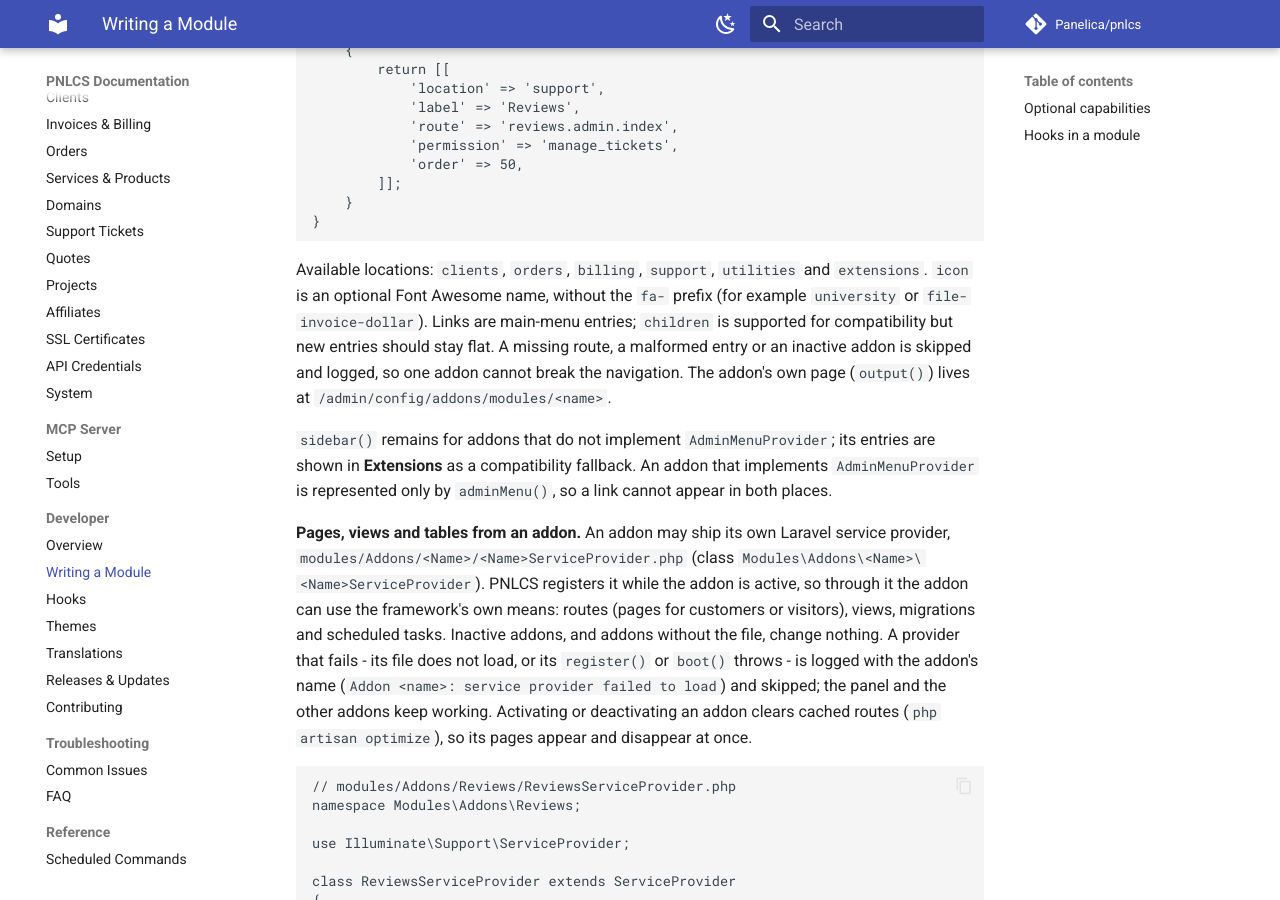
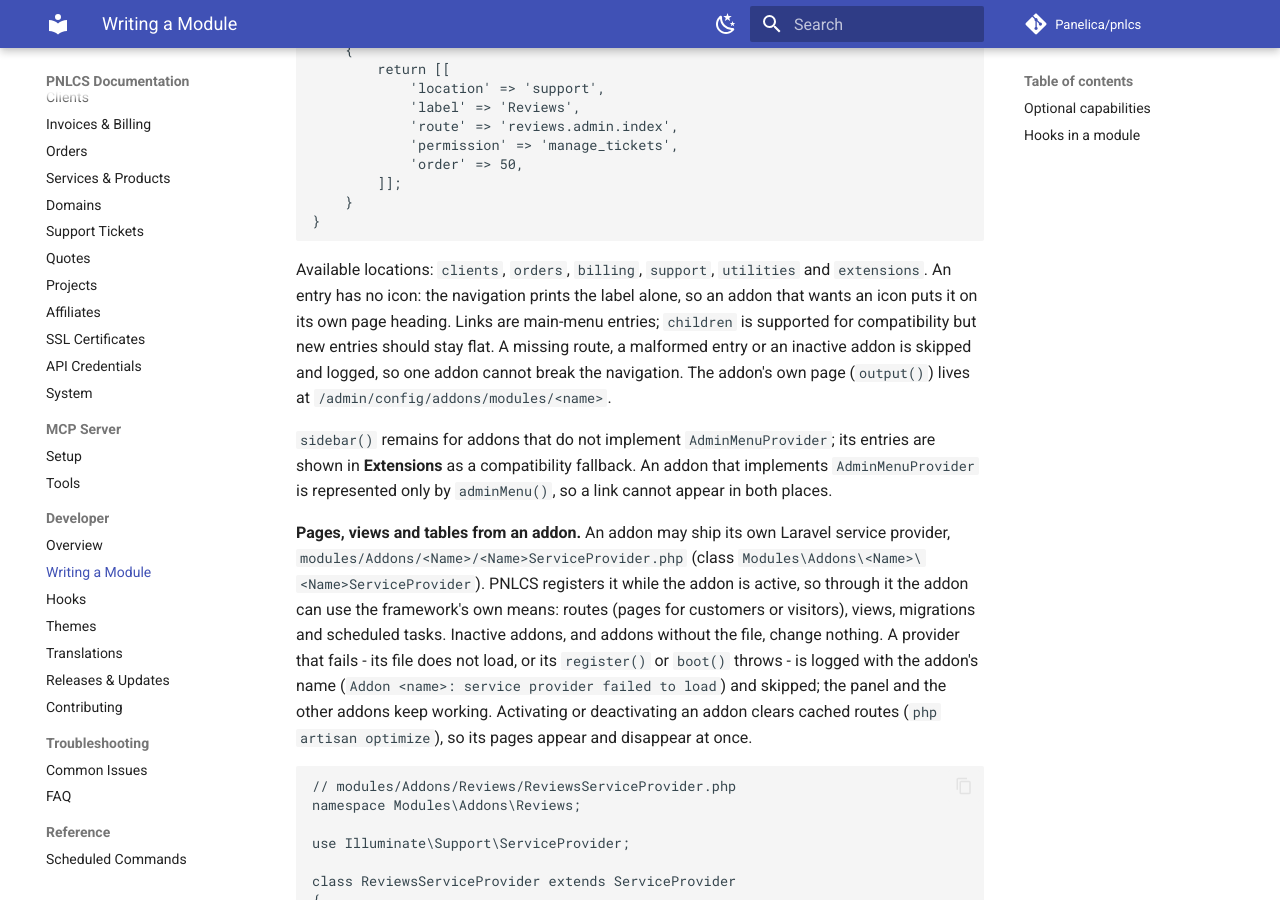
Before and after one commit to Panelica/pnlcs, an MkDocs documentation site: the page built from docs/developer/modules.md, in a window 1280 px wide and 900 px high, scrolled down 4679 px. Built offline with MkDocs 1.6.1 and Material for MkDocs 9.7.7, drawn with Linux system fonts in a browser that asks for light colours; comment, search, counter and statistics services are not loaded.

Commit message:
docs(modules): a published menu entry has no icon, so stop promising one
The new publication docs offered `icon` as an optional Font Awesome name next
to the entry's location and route. Nothing reads it: AdminMenuRegistry builds
label, url, children and order, the partial prints the label alone, and the
layout never printed an icon for an addon entry before this either - the key
sat unused in BankPayments' old sidebar() for exactly that reason. A module
author following the page would have added it and seen nothing.

The same PR moved the KSeF icon out of the menu and onto its page heading, so
the sentence also contradicted the decision it shipped with. The paragraph now
says what the navigation does - label only - and where an icon belongs.

````diff
--- a/docs/developer/modules.md
+++ b/docs/developer/modules.md
@@ -202,9 +202,10 @@ class ReviewsModule implements AddonModuleInterface, AdminMenuProvider
 ```
 
 Available locations: `clients`, `orders`, `billing`, `support`, `utilities`
-and `extensions`. `icon` is an optional Font Awesome name, without the `fa-`
-prefix (for example `university` or `file-invoice-dollar`). Links are main-menu entries; `children` is supported for
-compatibility but new entries should stay flat. A missing route, a malformed
+and `extensions`. An entry has no icon: the navigation prints the label alone,
+so an addon that wants an icon puts it on its own page heading. Links are
+main-menu entries; `children` is supported for compatibility but new entries
+should stay flat. A missing route, a malformed
 entry or an inactive addon is skipped and logged, so one addon cannot break the
 navigation. The addon's own page (`output()`) lives at
 `/admin/config/addons/modules/<name>`.
````
